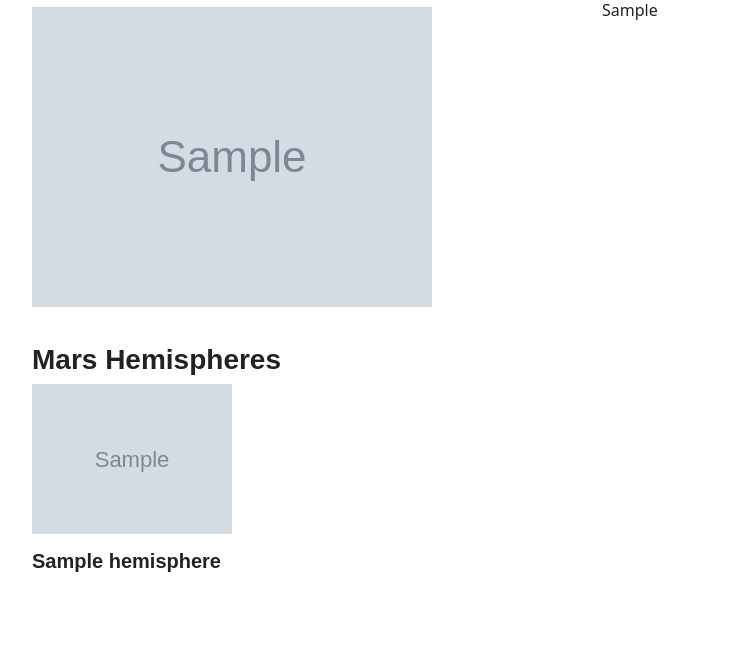
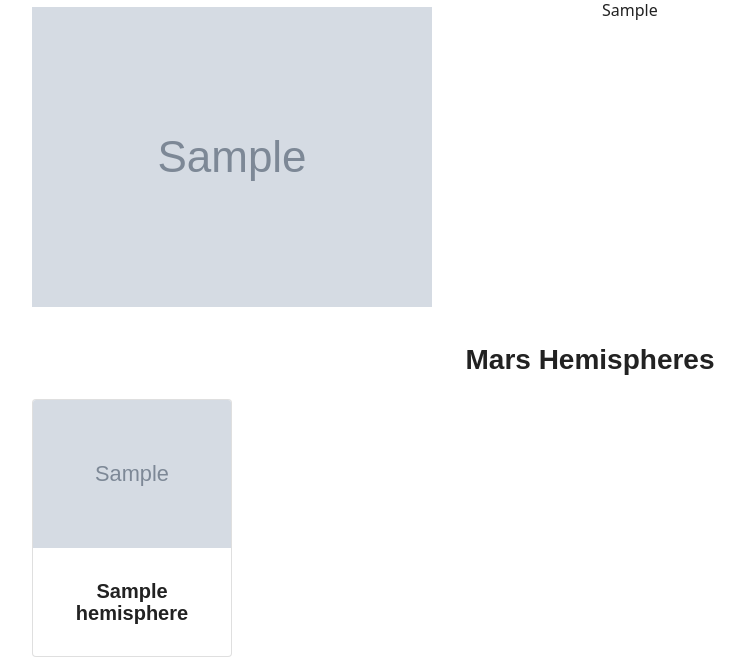
Before and after one commit to saleha456/Web-Scraping-Challenge, a Flask app: page / in a window 1280 px wide. Shown: the part 381-1038 px from the top of the page, without its empty margins (50-795 px from the left). Before the commit the page ends 953 px from the top, so only its background shows below. Run offline with Flask 2, Linux system fonts and the light colour scheme; grey boxes marked "Sample" are stand-in pictures; a database or web service that is not in the repository returns one stand-in record (values such as "Sample title"); some libraries are stand-ins or nearby versions; some web fonts are replaced.

Commit message:
more formatting changes

```diff
--- a/Mission_to_Mars/templates/index.html
+++ b/Mission_to_Mars/templates/index.html
@@ -56,16 +56,27 @@
 
             <div class=row style="margin-top: 2%">
 
-                <h3>Mars Hemispheres</h3>
+
+
+                <h3 style="text-align: center; margin-bottom: 2%;">Mars Hemispheres</h3>
 
                 {%for hemispheres in redplanet.hemispheres%}
 
                 <div class="col-sm-12 col-md-6 col-lg-3">
-                    <p><img src= "{{hemispheres.img_url}}" alt="{{hemispheres.title}}" width=200px /></p>
-                    <h5>{{hemispheres.title}} </h5>
+                    <!-- <p><img src= "{{hemispheres.img_url}}" alt="{{hemispheres.title}}" width=200px /></p> -->
+                    <!-- <h5>{{hemispheres.title}} </h5> -->
+
+                    <div class="card" style="width: 200px;">
+                        <img src="{{hemispheres.img_url}}" class="card-img-top" alt="{{hemispheres.title}}">
+                        <div class="card-body">
+                        <p class="card-text"><h5 style="text-align: center;">{{hemispheres.title}} </h5></p>
+                        </div>
+                    </div>
+
                 </div>
 
                 {%endfor%}
+
 
 
 
```
Also changed, not shown: Images/final_outcome.png.
